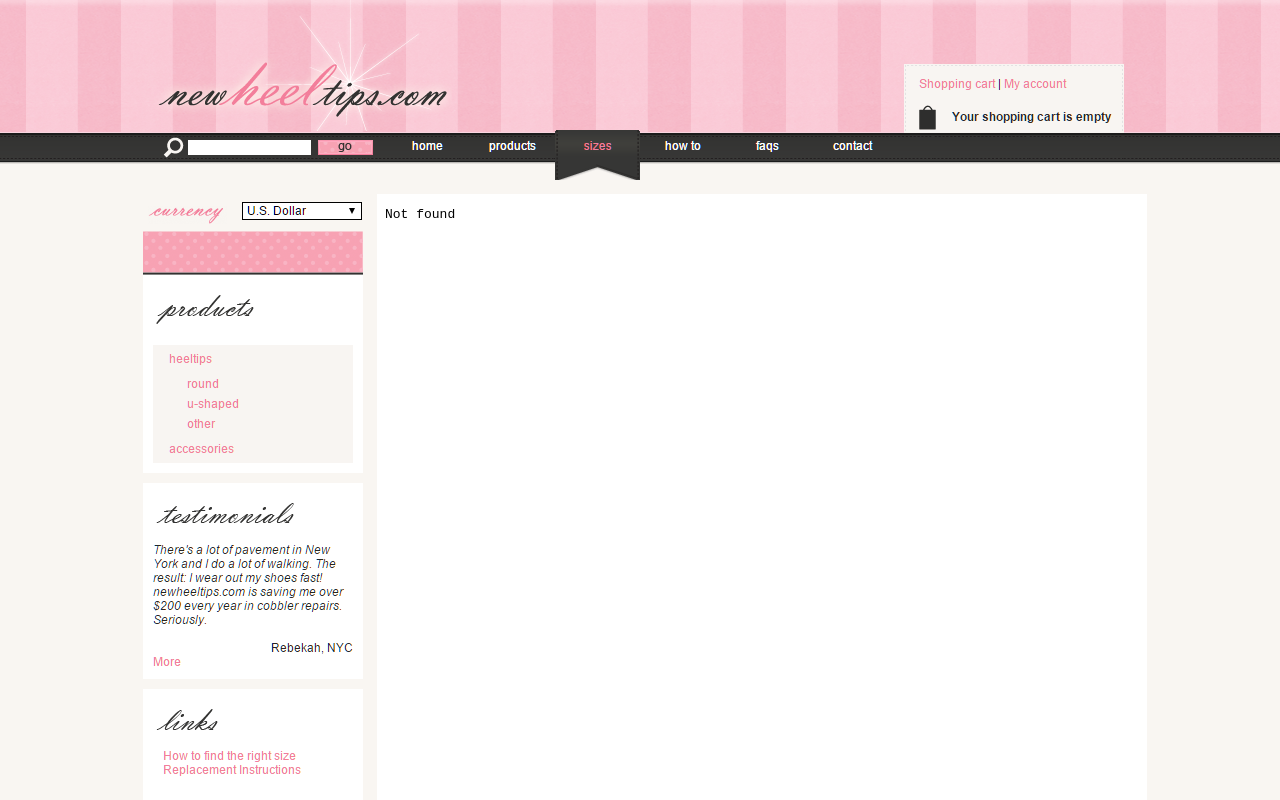
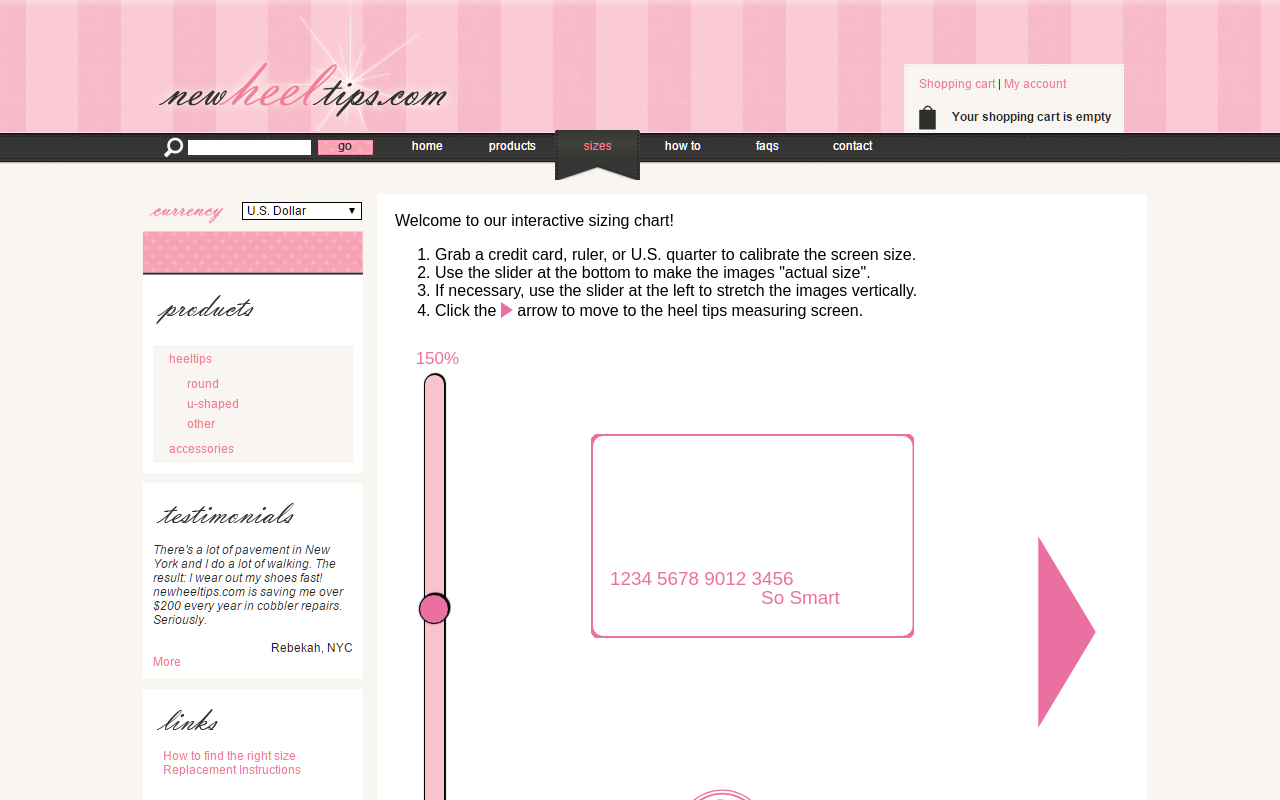
Before and after one commit to SterlingVix/SizingDemo, a plain HTML site: page index.html in a window 1280 px wide. Shown: the top 800 px of the page. Drawn offline with Linux system fonts and the light colour scheme.

Commit message:
updated iframe path.

```diff
--- a/index.html
+++ b/index.html
@@ -14,7 +14,7 @@
             <img class="left-column-image" src="images/leftColumn.png"/>
         </section>
         <section class="middle-column">
-            <iframe class="app-container" src="SliderApp/AllInOne/index.html"></iframe>
+            <iframe class="app-container" src="SliderApp/production/index.html"></iframe>
         </section>
     </main>
 </body>
```
